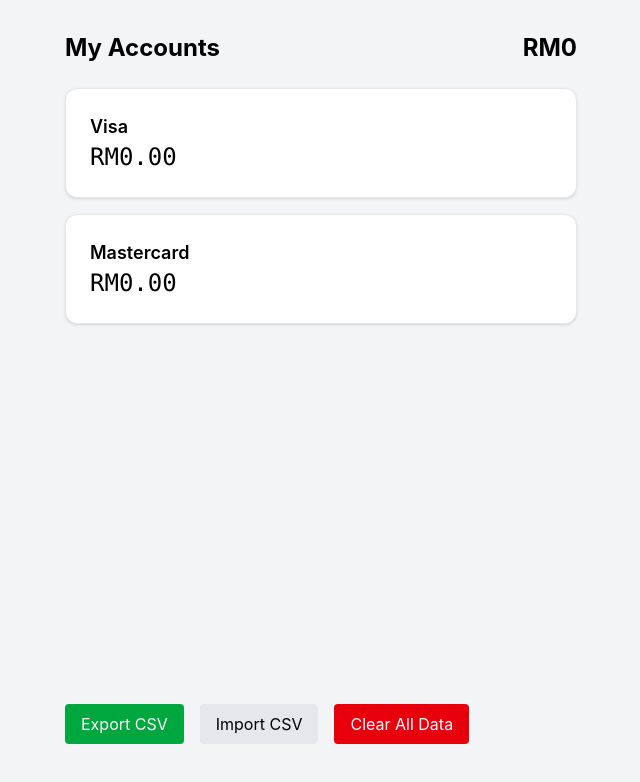
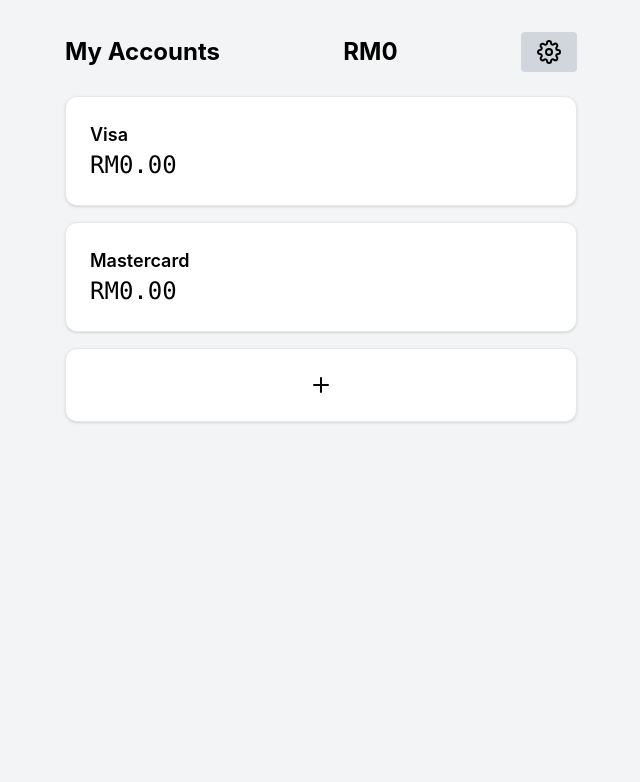
Before and after one commit to ruisheng95/budget-tracker, a React (Vite) app: page / in a window 1280 px wide. Shown: the top 782 px of the page, without its empty margins (319-959 px from the left). Built offline with nearby package versions, Linux system fonts and the light colour scheme.

Commit message:
completed settings button

```diff
--- a/package.json
+++ b/package.json
@@ -21,6 +21,7 @@
     "papaparse": "^5.5.3",
     "react": "^19.2.4",
     "react-dom": "^19.2.4",
+    "react-icons": "^5.6.0",
     "tailwindcss": "^4.2.2"
   },
   "devDependencies": {
--- a/src/App.tsx
+++ b/src/App.tsx
@@ -6,12 +6,16 @@
 import Big from "big.js";
 import useLocalStorageData from "./utils/useLocalStorageData";
 import { getAmountTextColor } from "./utils/common";
+import { FiSettings, FiPlus} from "react-icons/fi"; //for icons
 
 function App() {
   const [accountsJson, setAccounts] = useLocalStorageData();
   const [selectedAccountId, setSelectedAccountId] = useState<
     number | undefined
   >(undefined);
+
+  const [showSettings, setShowSettings] = useState(false);
+  const [showAddAccount, setShowAddAccount] = useState(false);
 
   const accounts = JSON.parse(accountsJson) as Account[];
   const selectedAccount = accounts.find((c) => c.id === selectedAccountId);
@@ -24,38 +28,33 @@
       <div className="flex items-center mb-6 justify-between text-2xl font-bold">
         <h1>My Accounts</h1>
         <h1 className={getAmountTextColor(balanceSum)}>RM{balanceSum}</h1>
-      </div>
-      <div className="grid gap-4">
-        {accounts.map((account) => (
+        <button
+          className="bg-gray-300 px-4 py-2 rounded hover:bg-gray-400"
+          onClick={() => {
+            setShowSettings(true);
+          }}
+        >
+          <FiSettings size={24} />
+        </button>
+
+        {/* settings popup */}
+        {showSettings && (
           <div
-            key={account.id}
+            className="fixed inset-0 bg-black/20 backdrop-blur-sm flex items-center justify-center"
             onClick={() => {
-              setSelectedAccountId(account.id);
+              setShowSettings(false);
             }}
-            className="p-6 bg-white rounded-xl shadow-sm hover:shadow-md cursor-pointer transition-all border border-gray-200"
           >
-            <h2 className="text-lg font-semibold">{account.name}</h2>
-            <p
-              className={`text-2xl font-mono ${getAmountTextColor(account.balance)} flex justify-between`}
+            <div
+              className="bg-white p-5 rounded-lg shadow-lg w-96"
+              onClick={(e) => {
+                e.stopPropagation(); // block click from propagating to the outer div when pressing settings stuff
+              }}
             >
-              <span>RM{account.balance.toFixed(2)}</span>
-              {account.name === "Shopee" && (
-                <span className="text-black">
-                  /
-                  {new Big(account.limit)
-                    .minus(new Big(account.balance))
-                    .toNumber()}
-                </span>
-              )}
-            </p>
-          </div>
-        ))}
-      </div>
-      <div>&nbsp;</div>
-      <div className="flex gap-4 mb-6 mt-auto flex-col">
+              <h2 className="text-2xl font-bold mb-4">Settings</h2>
               <div className="flex gap-4">
                 <button
-            className="bg-green-600 text-white px-4 py-2 rounded hover:bg-green-700"
+                  className="text-xl bg-green-600 text-white px-4 py-2 rounded hover:bg-green-700"
                   onClick={() => {
                     exportToBudgetCsv(accounts);
                   }}
@@ -63,7 +62,7 @@
                   Export CSV
                 </button>
 
-          <label className="bg-gray-200 px-4 py-2 rounded cursor-pointer hover:bg-gray-300">
+                <label className="text-center text-xl bg-gray-200 px-4 py-2 rounded cursor-pointer hover:bg-gray-300">
                   Import CSV
                   <input
                     type="file"
@@ -87,7 +86,124 @@
                 </label>
 
                 <button
-            className="bg-red-600 text-white px-4 py-2 rounded hover:bg-green-700"
+                  className="text-xl bg-red-600 text-white px-4 py-2 rounded hover:bg-red-700"
+                  onClick={() => {
+                    setAccounts([]);
+                    localStorage.clear();
+                    setShowSettings(false);
+                  }}
+                >
+                  Clear All Data
+                </button>
+              </div>
+              <p className="text-gray-600 text-xs italic mt-4">
+                Click anywhere in the background to close
+              </p>
+            </div>
+          </div>
+        )}
+        {/* End settings popup */}
+      </div>
+      <div className="grid gap-4">
+        {accounts.map((account) => (
+          <div
+            key={account.id}
+            onClick={() => {
+              setSelectedAccountId(account.id);
+            }}
+            className="p-6 bg-white rounded-xl shadow-sm hover:shadow-md cursor-pointer transition-all border border-gray-200"
+          >
+            <h2 className="text-lg font-semibold">{account.name}</h2>
+            <p
+              className={`text-2xl font-mono ${getAmountTextColor(
+                account.balance
+              )} flex justify-between`}
+            >
+              <span>RM{account.balance.toFixed(2)}</span>
+              {account.name === "Shopee" && (
+                <span className="text-black">
+                  /
+                  {new Big(account.limit)
+                    .minus(new Big(account.balance))
+                    .toNumber()}
+                </span>
+              )}
+            </p>
+          </div>
+        ))}
+
+        {/* Add new acc button */}
+        <div
+          className="p-6 bg-white rounded-xl shadow-sm hover:shadow-md cursor-pointer transition-all border border-gray-200"
+          onClick={() => {
+            setShowAddAccount(true);
+          }}
+        >
+            <FiPlus size={24} className="mx-auto" />
+        </div>
+
+        {/* Add new acc popup */}
+        {showAddAccount && (
+          <div
+            className="fixed inset-0 bg-black/20 backdrop-blur-sm flex items-center justify-center"
+            onClick={() => {
+              setShowAddAccount(false);
+            }}
+          >
+            <div
+              className="bg-white p-5 rounded-lg shadow-lg w-96"
+              onClick={(e) => {
+                e.stopPropagation(); // block click from propagating to the outer div when pressing settings stuff
+              }}
+            >
+              <h2 className="text-2xl font-bold mb-4">Add account</h2>
+
+              <p className="text-gray-600 text-xs italic mt-4">
+                Click anywhere in the background to close
+              </p>
+            </div>
+          </div>
+        )}
+
+      </div>
+
+      {/* <div>&nbsp;</div>
+      <div className="flex gap-4 mb-6 mt-auto flex-col">
+      <div className="flex gap-4">
+            <button
+                className="text-xl bg-green-600 text-white px-4 py-2 rounded hover:bg-green-700"
+                onClick={() => {
+                exportToBudgetCsv(accounts);
+                }}
+            >
+                Export CSV
+            </button>
+
+            <label className="text-xl bg-gray-200 px-4 py-2 rounded cursor-pointer hover:bg-gray-300">
+                Import CSV
+                <input
+                type="file"
+                accept=".csv"
+                onChange={(e) => {
+                    importFromBudgetCSV(e)
+                    .then((result) => {
+                        localStorage.setItem("data", JSON.stringify(result));
+                        setAccounts(result);
+                        // if (navigator.storage?.persist) {
+                        //   const isPersisted = await navigator.storage.persist();
+                        //   console.log(`Persisted storage granted: ${isPersisted}`);
+                        // }
+                    })
+                    .catch((e: unknown) => {
+                        console.error("Import failed:", e);
+                    });
+                }}
+                className="hidden"
+                />
+            </label>
+
+            <button
+                className="text-xl bg-red-600 text-white px-4 py-2 rounded hover:bg-green-700"
                 onClick={() => {
                 setAccounts([]);
                 localStorage.clear();
@@ -96,7 +212,7 @@
                 Clear All Data
             </button>
         </div>
-      </div>
+      </div> */}
     </section>
   );
 
```
Also changed, not shown: 1 other file (tests, documents, lock files or other folders). Lines whose indentation alone changed are shown as unchanged.
